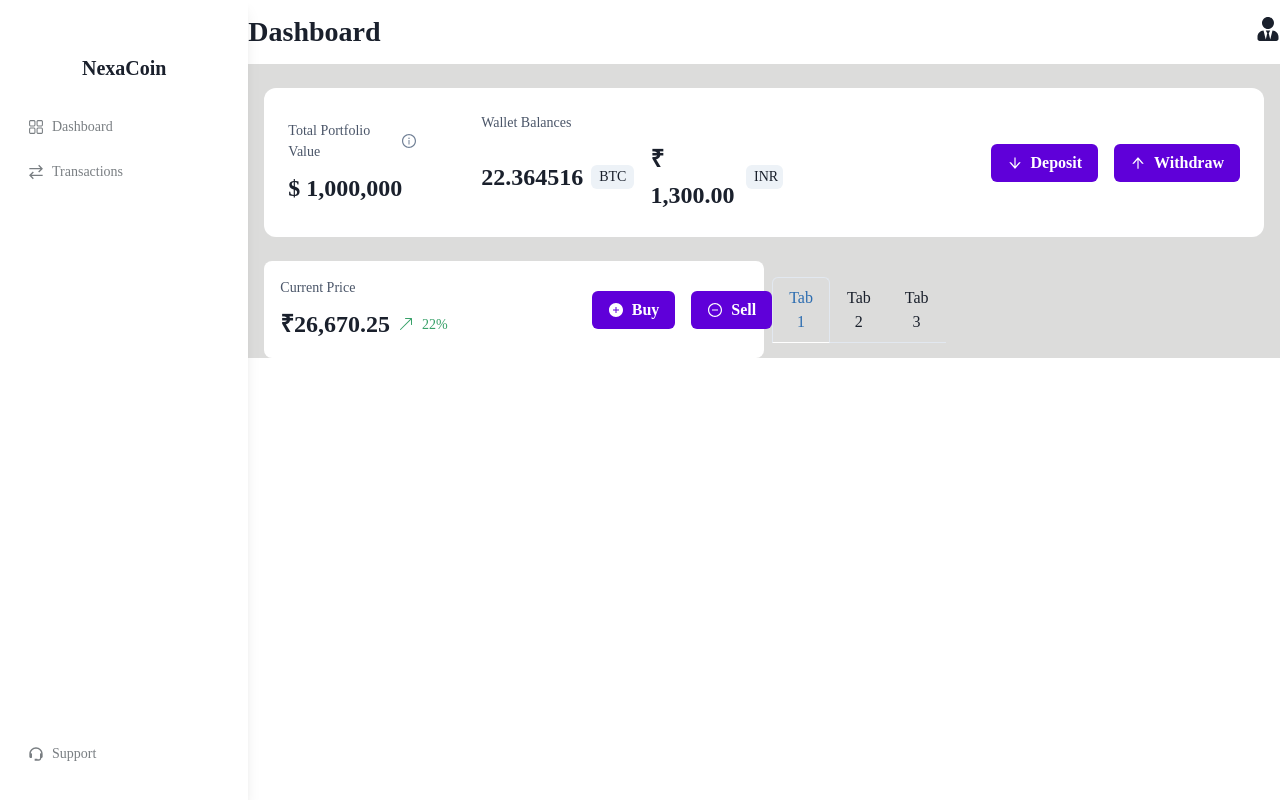
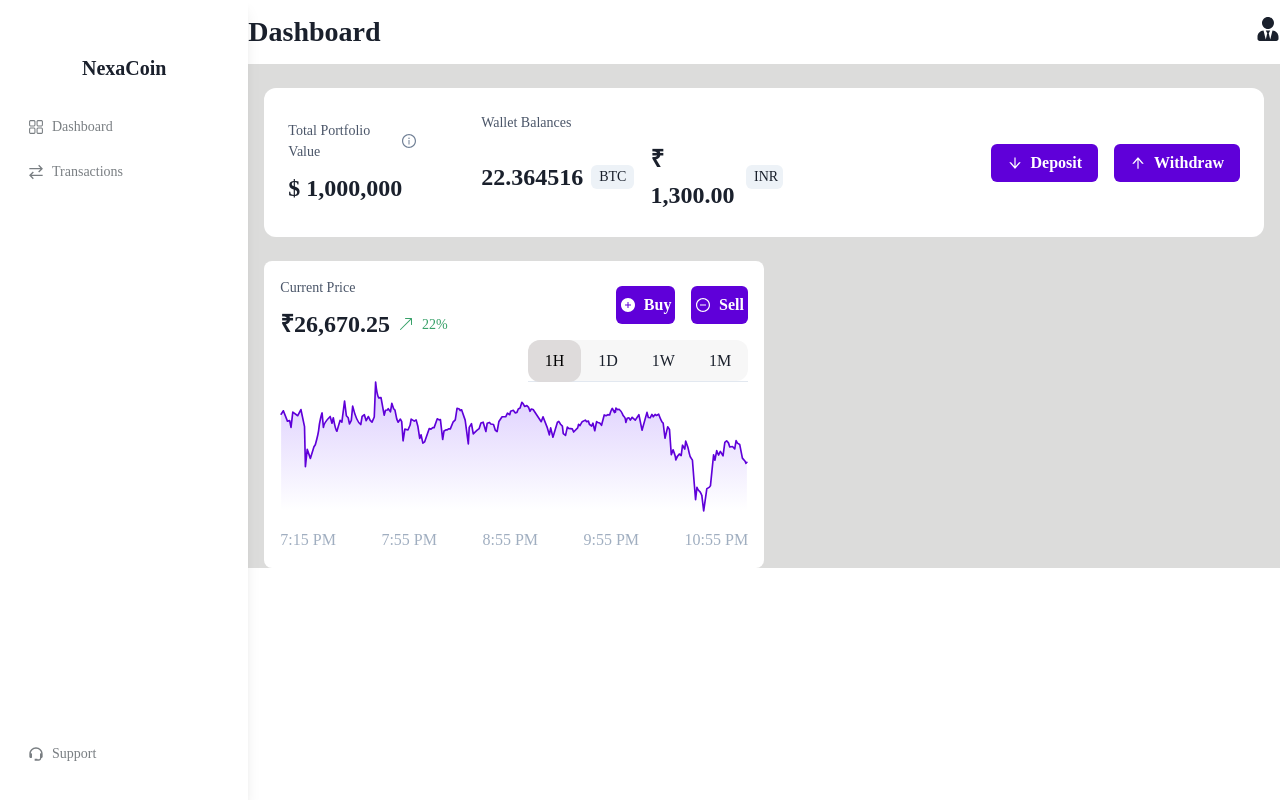
Before and after one commit to SanketTheCodeCrafter/React-Projects, a React (Vite) app in the folder CryptoDashboard/: page / in a window 1280 px wide. Built offline with nearby package versions, Linux system fonts and the light colour scheme.

Commit message:
PricingSection completed

```diff
--- a/CryptoDashboard/src/pages/Dashboard/components/PricingSection.jsx
+++ b/CryptoDashboard/src/pages/Dashboard/components/PricingSection.jsx
@@ -1,14 +1,17 @@
 import React from 'react'
-import { Button, Flex, HStack, Icon, Stack, Tabs, TabList, Tab, Text } from '@chakra-ui/react';
+import { Button, Flex, HStack, Icon, Stack, Tabs, TabList, Tab, Text, TabPanels } from '@chakra-ui/react';
 import { BsArrowUpRight } from 'react-icons/bs';
 import { AiFillPlusCircle, AiOutlineMinusCircle } from "react-icons/ai";
-
-
+import { time } from 'framer-motion';
 
 const PricingSection = () => {
+    const timestamps = ["7:15 PM", "7:55 PM", "8:55 PM", "9:55 PM", "10:55 PM"];
+
     return (
-        <Flex spacing={4} p={4} borderRadius={"lg"} w={"50%"} bg={"white"}>
-            <Stack >
+        <>
+            <Flex direction="column" alignItems="flex-end" w="50%">
+                <Flex spacing={4} p={4} borderRadius="lg" w="100%" bg="white" flexDirection="column">
+                    <Stack>
                         <HStack>
                             <Text fontSize="sm" color="gray.600">Current Price</Text>
                         </HStack>
@@ -23,27 +26,40 @@ const PricingSection = () => {
                                 </Text>
                             </HStack>
                         </HStack>
-            </Stack>
-            <HStack marginLeft={"9rem"} spacing={4}>
-                <Button height={"38px"} bg={"#5F00D9"} color={"white"} gap={2}>
+                        <HStack marginLeft="21rem" marginTop={"-4rem"} spacing={4}>
+                            <Button height="38px" bg="#5F00D9" color="white" gap={2}>
                                 <Icon as={AiFillPlusCircle}></Icon>
                                 <Text>Buy</Text>
                             </Button>
-                <Button height={"38px"} bg={"#5F00D9"} color={"white"} gap={2}>
+                            <Button height="38px" bg="#5F00D9" color="white" gap={2}>
                                 <Icon as={AiOutlineMinusCircle}></Icon>
                                 <Text>Sell</Text>
                             </Button>
                         </HStack>
+                    </Stack>
 
-
-            <Tabs variant="enclosed">
+                    <Flex justify={"end"}>
+                        <Tabs variant="enclosed" mt={"1rem"}  bg={"#f7f7f7"} borderRadius={"xl"}>
                             <TabList>
-                    <Tab>Tab 1</Tab>
-                    <Tab>Tab 2</Tab>
-                    <Tab>Tab 3</Tab>
+                                {["1H", "1D", "1W", "1M"].map((tab)=>(
+                                    <Tab
+                                        _selected={{ color: "black", bg: "#dddadaec" }}
+                                        key={tab}
+                                        rounded={"xl"}
+                                    >{tab}</Tab>
+                                ))}
                             </TabList>
                         </Tabs>
                     </Flex>
+                    <img src="/graph.svg" alt="" />
+                         <HStack justify={"space-between"} mt={"1rem"}>
+                            {timestamps.map((timestamp, index)=>(
+                                <Text key={index} textColor={"gray.400"}>{timestamp}</Text>
+                            ))}
+                        </HStack>
+                 </Flex>
+            </Flex>
+        </>
     )
 }
 
```
Also changed, not shown: CryptoDashboard/public/graph.svg (added). Lines whose indentation alone changed are shown as unchanged.
